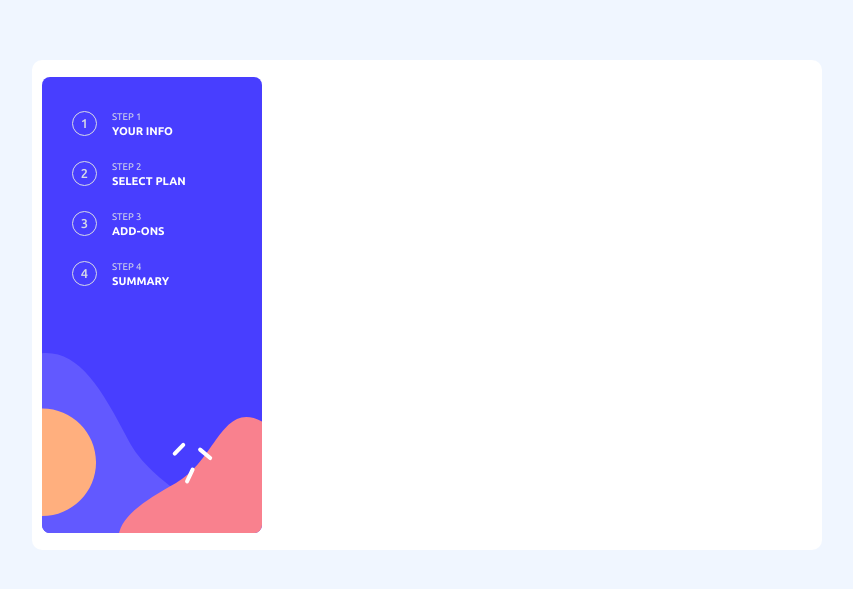
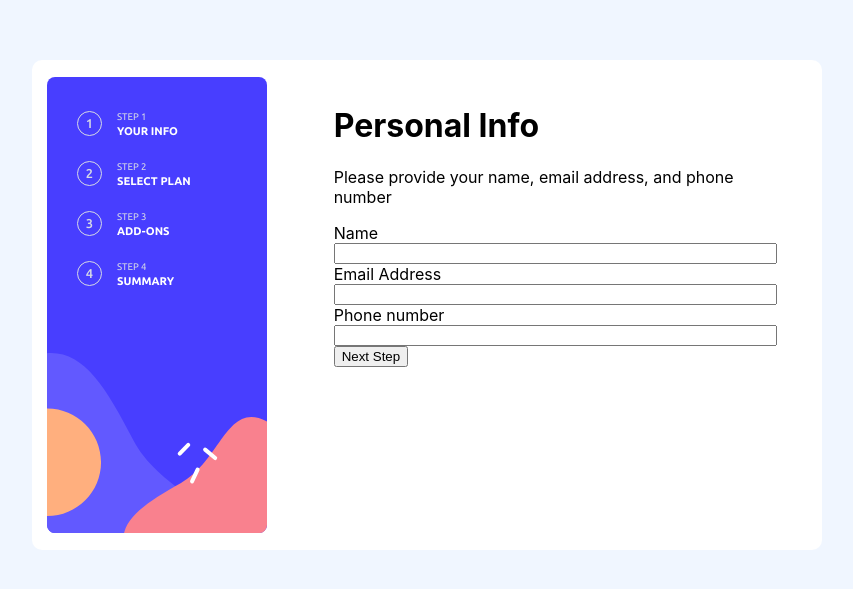
Before and after one commit to MatheusGh0st/FrontEndMentor-Challenges, a React (Create React App) app in the folder mult-step-form/: page / in a window 1280 px wide. Shown: the part 105-694 px from the top of the page, without its empty margins (223-1076 px from the left). Built offline with nearby package versions, Linux system fonts and the light colour scheme.

Commit message:
add styles and first screen personal info

```diff
--- a/mult-step-form/src/App.jsx
+++ b/mult-step-form/src/App.jsx
@@ -1,5 +1,6 @@
+import { BrowserRouter, Routes, Route } from 'react-router-dom';
 import Layout from './components/Layout';
-import { BrowserRouter, Routes, Route } from 'react-router-dom';
+import PersonalInfo from './components/PersonalInfo';
 import './App.css';
 
 function App() {
@@ -7,6 +8,7 @@ function App() {
     <BrowserRouter>
       <Routes>
         <Route path='/' element={<Layout />}>
+          <Route index element={<PersonalInfo />} />
         </Route>
       </Routes>
     </BrowserRouter>
--- a/mult-step-form/src/components/Dashboard.css
+++ b/mult-step-form/src/components/Dashboard.css
@@ -40,6 +40,7 @@
     background-image: url("../assets/images/bg-sidebar-desktop.svg");
     background-repeat: no-repeat;
     background-size: 220px 470px;
+    margin: 0px 5px;
 }
 
 .order-dashboard-container {
--- a/mult-step-form/src/components/Layout.css
+++ b/mult-step-form/src/components/Layout.css
@@ -14,12 +14,14 @@
 .layout-container {
     position: absolute;
     background-color: var(--white);
+    display: grid;
+    grid-template-columns: 0.5fr 1fr;
     border-radius: 10px 10px 10px 10px;
     width: 790px;
     height: 490px;
     top: 50%;
     left: 50%;
     transform: translate(-50%, -50%);
-    padding: 10px 5px 10px 10px;
-    margin: 10px 5px 10px 10px;
+    padding: 10px 10px 10px 10px;
+    margin: 10px 10px 10px 10px;
 }
--- a/mult-step-form/src/components/Layout.jsx
+++ b/mult-step-form/src/components/Layout.jsx
@@ -7,9 +7,7 @@ export default function Layout() {
     return (
         <div className="layout-container">
             <Dashboard />
-            <main>
-                <Outlet />
-            </main>
+            <Outlet />
         </div>
     );
 }
--- /dev/null
+++ b/mult-step-form/src/components/PersonalInfo.css
@@ -0,0 +1,42 @@
+:root {
+    --marine-blue: hsl(213, 96%, 18%);
+    --purplish-blue: hsl(243, 100%, 62%);
+    --pastel-blue: hsl(228, 100%, 84%);
+    --light-blue: hsl(206, 94%, 87%);
+    --strawberry-red: hsl(354, 84%, 57%);
+    --cool-gray: hsl(231, 11%, 63%);
+    --light-gray: hsl(229, 24%, 87%);
+    --magnolia: hsl(217, 100%, 97%);
+    --alabaster: hsl(231, 100%, 99%);
+    --white: hsl(0, 0%, 100%);
+}
+
+
+@font-face {
+    font-family: UbuntuRegular;
+    src: url("../assets/fonts/Ubuntu-Regular.ttf");
+}
+
+@font-face {
+    font-family: UbuntuMedium;
+    src: url("../assets/fonts/Ubuntu-Medium.ttf");
+}
+
+@font-face {
+    font-family: UbuntuBold;
+    src: url("../assets/fonts/Ubuntu-Bold.ttf");
+}
+
+.personal-info-container {
+    padding: 15px 35px;
+}
+
+.form {
+    display: flex;
+    flex-direction: column;
+}
+
+.form-submit {
+    display: flex;
+
+}
--- a/mult-step-form/src/components/PersonalInfo.jsx
+++ b/mult-step-form/src/components/PersonalInfo.jsx
@@ -1,7 +1,24 @@
 import React from "react";
+import "./PersonalInfo.css";
 
 export default function PersonalInfo() {
     return (
-
+        <div className="personal-info-container">
+            <div className="title-subtitle-container">
+                <h1>Personal Info</h1>
+                <p>Please provide your name, email address, and phone number</p>
+            </div>
+            <div className="form-container">
+                <form className="form">
+                    <label className="label-name">Name</label>
+                    <input className="input-name" type="text"/>
+                    <label className="label-email">Email Address</label>
+                    <input className="input-email" type="text" />
+                    <label className="label-phone">Phone number</label>
+                    <input className="input-phone" type="text" />
+                </form>
+                <button className="form-submit">Next Step</button>
+            </div>
+        </div>
     );
 }
```
